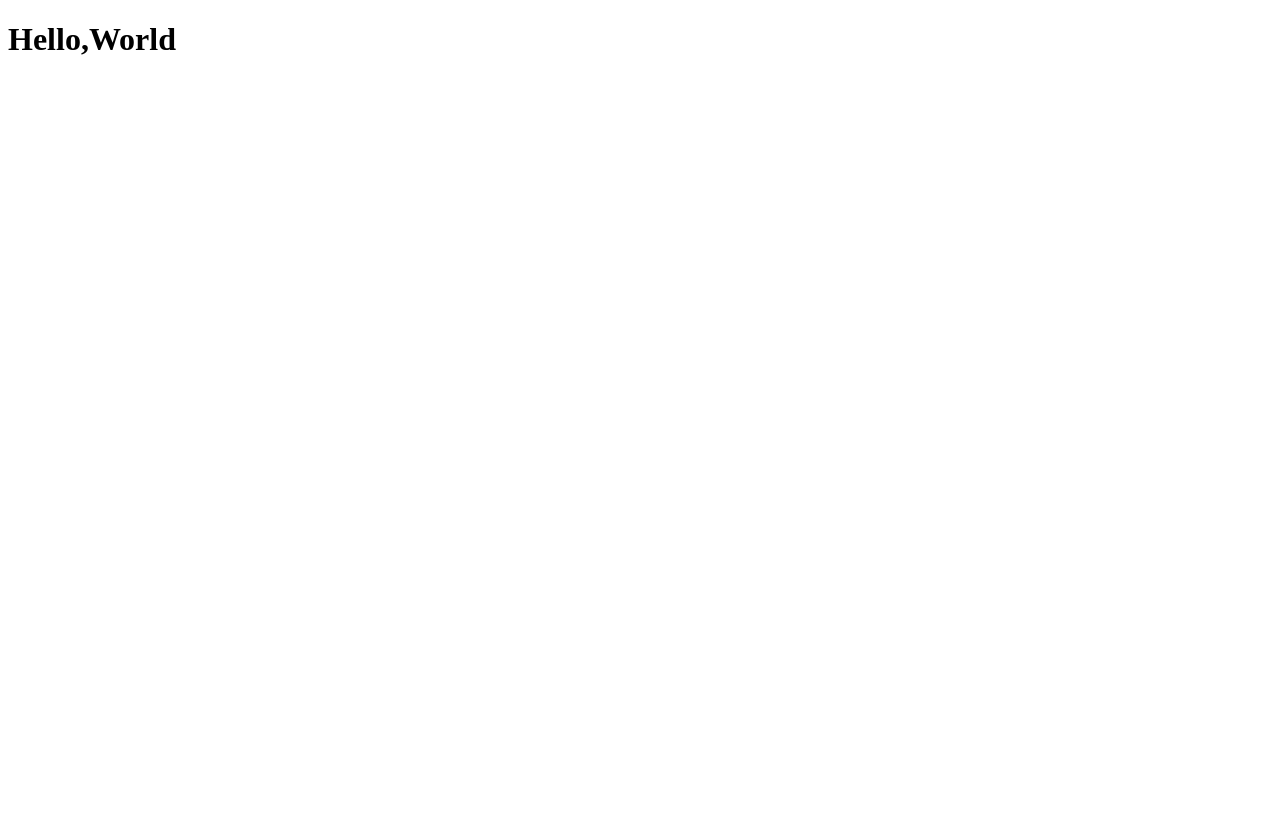
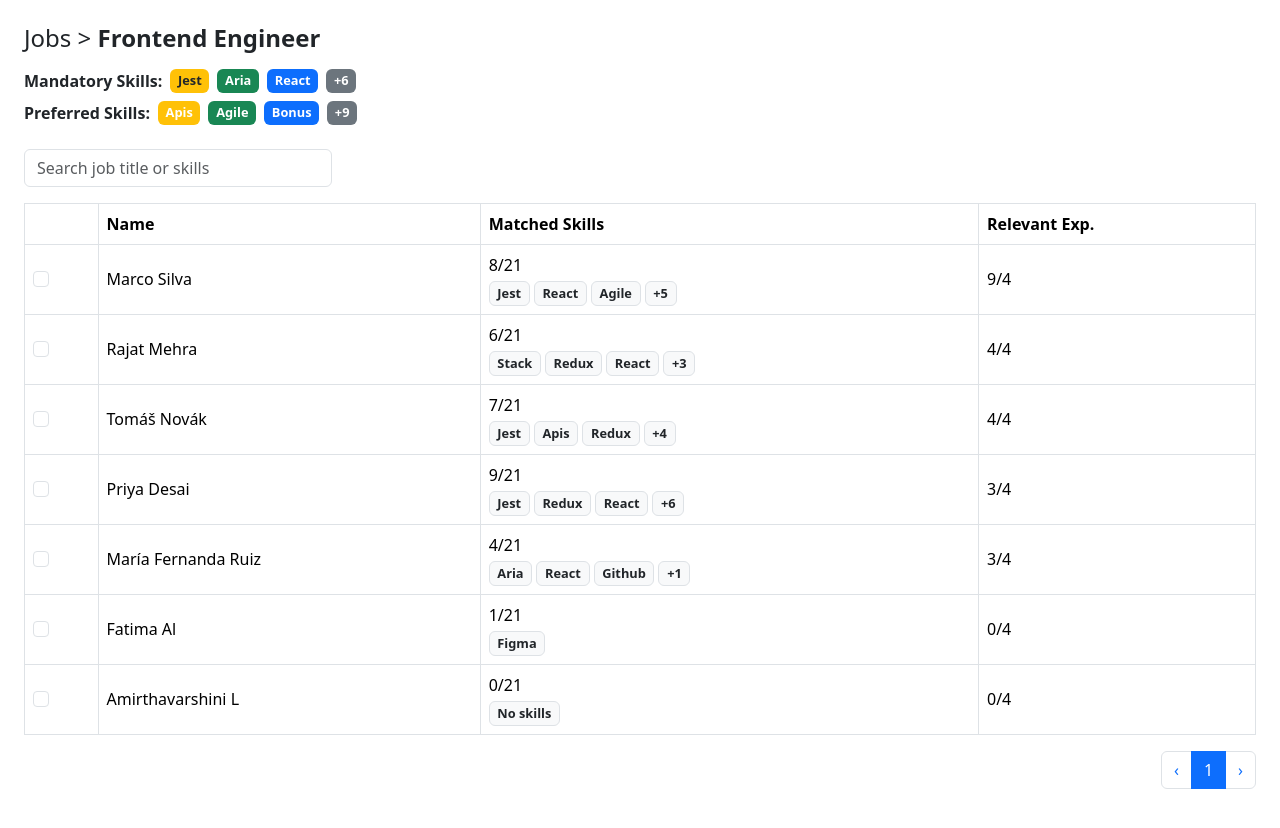
Before and after one commit to rejoyj/Resume-Filter, a React (Vite) app in the folder Resume-Filter/: page / in a window 1280 px wide. Before the commit the page ends 800 px from the top, so only its background shows below. Built offline with nearby package versions, Linux system fonts and the light colour scheme.

Commit message:
Template Done

```diff
--- a/Resume-Filter/package.json
+++ b/Resume-Filter/package.json
@@ -10,7 +10,9 @@
     "preview": "vite preview"
   },
   "dependencies": {
+    "bootstrap": "^5.3.7",
     "react": "^19.1.0",
+    "react-bootstrap": "^2.10.10",
     "react-dom": "^19.1.0"
   },
   "devDependencies": {
--- a/Resume-Filter/src/App.jsx
+++ b/Resume-Filter/src/App.jsx
@@ -1,11 +1,13 @@
 import { useState } from 'react'
+import 'bootstrap/dist/css/bootstrap.min.css';
+import Page from './components/Page.jsx';
 import './App.css'
 
 function App() {
   const [count, setCount] = useState(0)
 
   return (
-    <div><h1>Hello,World</h1></div>
+    <Page/>
   )
 }
 
--- /dev/null
+++ b/Resume-Filter/src/components/Page.jsx
@@ -0,0 +1,114 @@
+import React from 'react';
+import { Container, Table, Badge, Form, Row, Col, Button, Pagination } from 'react-bootstrap';
+import './Page.css';
+
+const candidates = [
+  {
+    name: 'Marco Silva',
+    matched: '8/21',
+    skills: ['Jest', 'React', 'Agile', '+5'],
+    experience: '9/4'
+  },
+  {
+    name: 'Rajat Mehra',
+    matched: '6/21',
+    skills: ['Stack', 'Redux', 'React', '+3'],
+    experience: '4/4'
+  },
+  {
+    name: 'Tomáš Novák',
+    matched: '7/21',
+    skills: ['Jest', 'Apis', 'Redux', '+4'],
+    experience: '4/4'
+  },
+  {
+    name: 'Priya Desai',
+    matched: '9/21',
+    skills: ['Jest', 'Redux', 'React', '+6'],
+    experience: '3/4'
+  },
+  {
+    name: 'María Fernanda Ruiz',
+    matched: '4/21',
+    skills: ['Aria', 'React', 'Github', '+1'],
+    experience: '3/4'
+  },
+  {
+    name: 'Fatima Al',
+    matched: '1/21',
+    skills: ['Figma'],
+    experience: '0/4'
+  },
+  {
+    name: 'Amirthavarshini L',
+    matched: '0/21',
+    skills: ['No skills'],
+    experience: '0/4'
+  }
+];
+
+const Page = () => {
+  return (
+    <Container fluid className="p-4">
+      <h4 className="mb-3">Jobs &gt; <strong>Frontend Engineer</strong></h4>
+
+      <div className="d-flex flex-wrap gap-2 mb-2">
+        <strong>Mandatory Skills:</strong>
+        <Badge bg="warning" text="dark">Jest</Badge>
+        <Badge bg="success">Aria</Badge>
+        <Badge bg="primary">React</Badge>
+        <Badge bg="secondary">+6</Badge>
+      </div>
+
+      <div className="d-flex flex-wrap gap-2 mb-4">
+        <strong>Preferred Skills:</strong>
+        <Badge bg="warning">Apis</Badge>
+        <Badge bg="success">Agile</Badge>
+        <Badge bg="primary">Bonus</Badge>
+        <Badge bg="secondary">+9</Badge>
+      </div>
+
+      <Form.Control className="mb-3 w-25" type="search" placeholder="Search job title or skills" />
+
+      <Table bordered hover responsive>
+        <thead>
+          <tr>
+            <th></th>
+            <th>Name</th>
+            <th>Matched Skills</th>
+            <th>Relevant Exp.</th>
+          </tr>
+        </thead>
+        <tbody>
+          {candidates.map((candidate, index) => (
+            <tr key={index}>
+              <td>
+                <Form.Check type="checkbox" />
+              </td>
+              <td>{candidate.name}</td>
+              <td>
+                <div>{candidate.matched}</div>
+                <div className="d-flex flex-wrap gap-1 mt-1">
+                  {candidate.skills.map((skill, i) => (
+                    <Badge key={i} bg="light" text="dark" className="border">
+                      {skill}
+                    </Badge>
+                  ))}
+                </div>
+              </td>
+              <td>{candidate.experience}</td>
+            </tr>
+          ))}
+        </tbody>
+      </Table>
+
+      <Pagination className="justify-content-end">
+        <Pagination.Prev />
+        <Pagination.Item active>{1}</Pagination.Item>
+        <Pagination.Next />
+      </Pagination>
+    </Container>
+  );
+};
+
+export default Page;
--- /dev/null
+++ b/Resume-Filter/src/components/page.css
@@ -0,0 +1,8 @@
+.table td, .table th {
+  vertical-align: middle;
+}
+
+.badge {
+  font-size: 0.8rem;
+  padding: 0.4em 0.6em;
+}
--- a/Resume-Filter/src/index.css
+++ b/Resume-Filter/src/index.css
@@ -0,0 +1,4 @@
+body {
+  font-family: 'Segoe UI', Tahoma, Geneva, Verdana, sans-serif;
+  background-color: #f8f9fa;
+}
```
Also changed, not shown: 1 other file (tests, documents, lock files or other folders).
